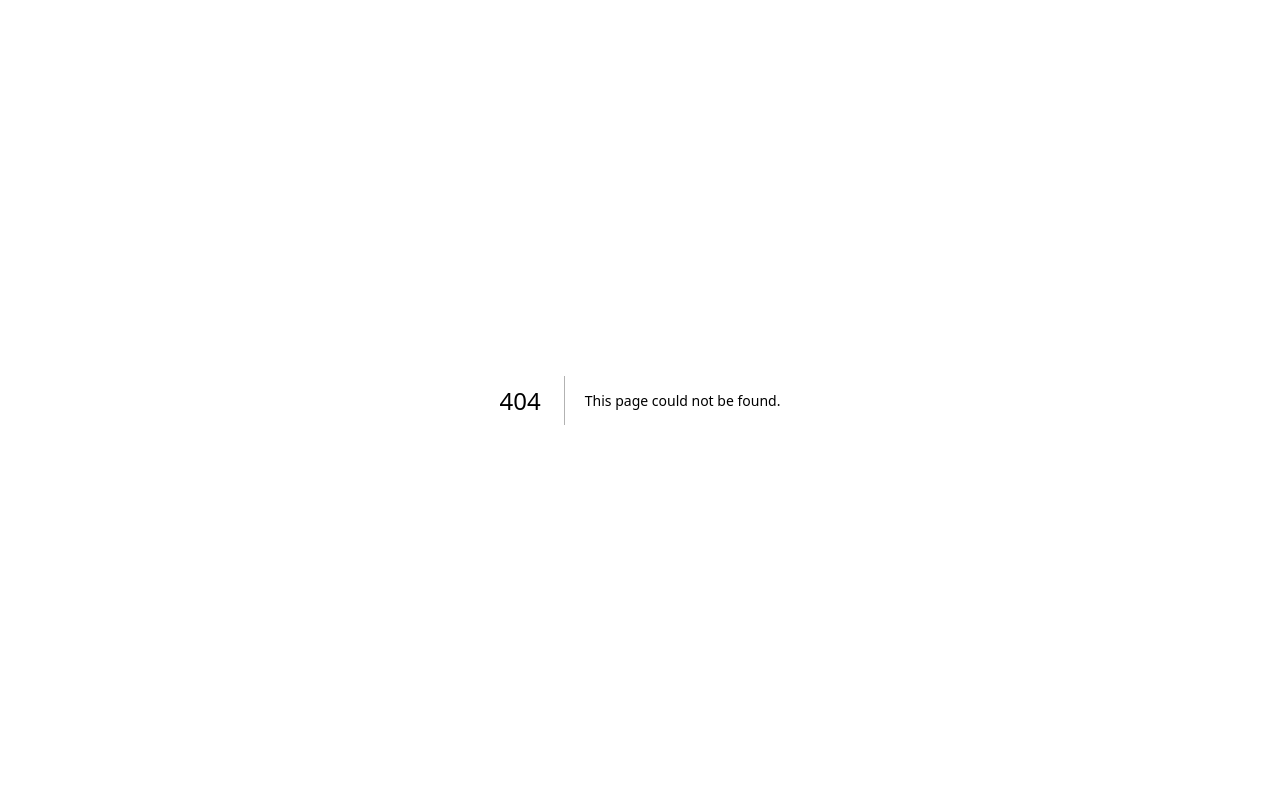
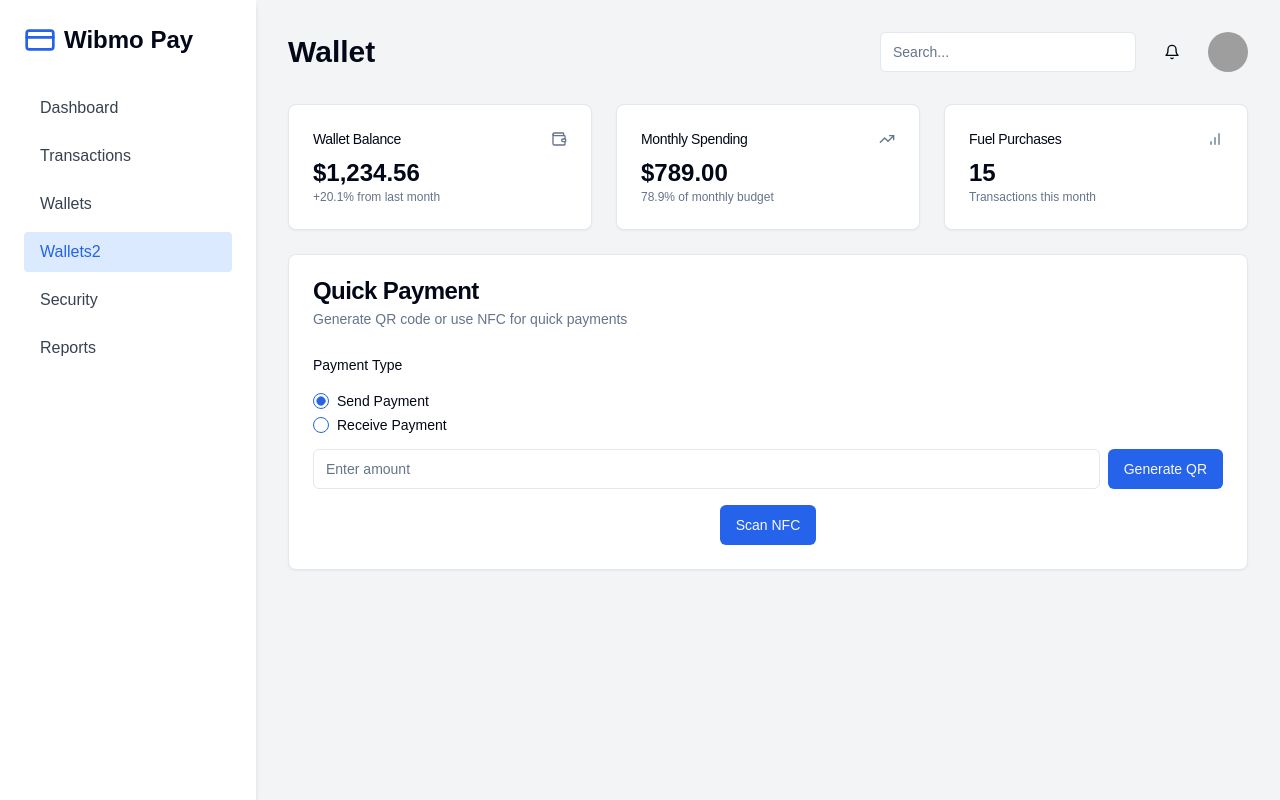
Before and after one commit to babuljackdev/wibmo_pay, a Next.js app: page /wallets2 in a window 1280 px wide. Before the commit this address had no page. Built offline with nearby package versions, Linux system fonts and the light colour scheme; grey boxes are pictures that could not be loaded.

Commit message:
added wallets2 page

```diff
--- a/app/components/navbar.tsx
+++ b/app/components/navbar.tsx
@@ -33,6 +33,11 @@ export default function Nav() {
                     </Link>
                 </li>
                 <li>
+                    <Link href="/wallets2" onClick={() => handleLinkClick('/wallets2')} className={`block py-2 px-4 rounded ${activeLink === '/wallets2' ? 'text-blue-600 bg-blue-100' : 'text-gray-700 hover:bg-gray-100'}`}>
+                        Wallets2
+                    </Link>
+                </li>
+                <li>
                     <Link href="/security" onClick={() => handleLinkClick('/security')} className={`block py-2 px-4 rounded ${activeLink === '/security' ? 'text-blue-600 bg-blue-100' : 'text-gray-700 hover:bg-gray-100'}`}>
                         Security
                     </Link>
--- a/app/page.tsx
+++ b/app/page.tsx
@@ -1,6 +1,8 @@
 import Image from "next/image";
+import { redirect } from "next/navigation";
 
 export default function Home() {
+  redirect('/login')
   return (
     <h1>Hello world!</h1>
   );
--- /dev/null
+++ b/app/wallets2/page.tsx
@@ -0,0 +1,184 @@
+'use client'
+
+import React, { useState } from 'react'
+import { BarChart, Bell, CreditCard, Download, FileText, PieChart, QrCode, Search, Smartphone, TrendingUp, Wallet, X } from 'lucide-react'
+import { QRCodeSVG as QRCode } from 'qrcode.react'
+
+import { Avatar, AvatarFallback, AvatarImage } from '@/components/ui/avatar'
+import { Button } from '@/components/ui/button'
+import { Card, CardContent, CardDescription, CardFooter, CardHeader, CardTitle } from '@/components/ui/card'
+import { Input } from '@/components/ui/input'
+import { Label } from '@/components/ui/label'
+import { RadioGroup, RadioGroupItem } from '@/components/ui/radio-group'
+import { Select, SelectContent, SelectItem, SelectTrigger, SelectValue } from '@/components/ui/select'
+import { Tabs, TabsContent, TabsList, TabsTrigger } from '@/components/ui/tabs'
+import {
+  Table,
+  TableBody,
+  TableCell,
+  TableHead,
+  TableHeader,
+  TableRow,
+} from '@/components/ui/table'
+import Nav from '../components/navbar'
+
+const recentTransactions = [
+  { id: 'TX123456', amount: 100.00, type: 'Payment', date: '2024-03-05', description: 'Fuel Purchase' },
+  { id: 'TX123457', amount: 500.00, type: 'Top-up', date: '2024-03-04', description: 'Wallet Recharge' },
+  { id: 'TX123458', amount: 75.50, type: 'Payment', date: '2024-03-03', description: 'Fuel Purchase' },
+  { id: 'TX123459', amount: 200.00, type: 'Withdrawal', date: '2024-03-02', description: 'Bank Transfer' },
+  { id: 'TX123460', amount: 50.00, type: 'Payment', date: '2024-03-01', description: 'Fuel Purchase' },
+]
+
+export default function WalletPage() {
+  const [paymentType, setPaymentType] = useState<string>('send')
+  const [amount, setAmount] = useState('')
+  const [showQRCode, setShowQRCode] = useState(false)
+  const [nfcScanning, setNfcScanning] = useState(false)
+
+  const generateQRCode = () => {
+    if (amount) {
+      setShowQRCode(true)
+    }
+  }
+
+  const startNFCScanning = () => {
+    setNfcScanning(true)
+    setTimeout(() => {
+      setNfcScanning(false)
+      alert('NFC scanning completed. Payment processed.')
+    }, 5000)
+  }
+
+  return (
+    <div className="flex h-screen bg-gray-100">
+      <aside className="w-64 bg-white p-6 shadow-md">
+        <div className="flex items-center mb-8">
+          <CreditCard className="h-8 w-8 text-blue-600 mr-2" />
+          <span className="text-2xl font-bold">Wibmo Pay</span>
+        </div>
+        <Nav />
+      </aside>
+
+      <main className="flex-1 p-8 overflow-auto">
+        <header className="flex justify-between items-center mb-8">
+          <h1 className="text-3xl font-bold">Wallet</h1>
+          <div className="flex items-center space-x-4">
+            <Input type="search" placeholder="Search..." className="w-64" />
+            <Button size="icon" variant="ghost">
+              <Bell className="h-5 w-5" />
+            </Button>
+            <Avatar>
+              <AvatarImage src="/placeholder.svg" alt="User" />
+              <AvatarFallback>AD</AvatarFallback>
+            </Avatar>
+          </div>
+        </header>
+
+        <div className="grid grid-cols-1 md:grid-cols-3 gap-6 mb-6">
+          <Card>
+            <CardHeader className="flex flex-row items-center justify-between space-y-0 pb-2">
+              <CardTitle className="text-sm font-medium">Wallet Balance</CardTitle>
+              <Wallet className="h-4 w-4 text-muted-foreground" />
+            </CardHeader>
+            <CardContent>
+              <div className="text-2xl font-bold">$1,234.56</div>
+              <p className="text-xs text-muted-foreground">+20.1% from last month</p>
+            </CardContent>
+          </Card>
+          <Card>
+            <CardHeader className="flex flex-row items-center justify-between space-y-0 pb-2">
+              <CardTitle className="text-sm font-medium">Monthly Spending</CardTitle>
+              <TrendingUp className="h-4 w-4 text-muted-foreground" />
+            </CardHeader>
+            <CardContent>
+              <div className="text-2xl font-bold">$789.00</div>
+              <p className="text-xs text-muted-foreground">78.9% of monthly budget</p>
+            </CardContent>
+          </Card>
+          <Card>
+            <CardHeader className="flex flex-row items-center justify-between space-y-0 pb-2">
+              <CardTitle className="text-sm font-medium">Fuel Purchases</CardTitle>
+              <BarChart className="h-4 w-4 text-muted-foreground" />
+            </CardHeader>
+            <CardContent>
+              <div className="text-2xl font-bold">15</div>
+              <p className="text-xs text-muted-foreground">Transactions this month</p>
+            </CardContent>
+          </Card>
+        </div>
+
+        <Card className="mb-6">
+          <CardHeader>
+            <CardTitle>Quick Payment</CardTitle>
+            <CardDescription>Generate QR code or use NFC for quick payments</CardDescription>
+          </CardHeader>
+          <CardContent>
+            <div className="space-y-4">
+              <div className="space-y-4">
+                <Label>Payment Type</Label>
+                <RadioGroup value={paymentType} onValueChange={setPaymentType}>
+                  <div className="flex items-center space-x-2">
+                    <RadioGroupItem value="send" id="send" />
+                    <Label htmlFor="send">Send Payment</Label>
+                  </div>
+                  <div className="flex items-center space-x-2">
+                    <RadioGroupItem value="receive" id="receive" />
+                    <Label htmlFor="receive">Receive Payment</Label>
+                  </div>
+                </RadioGroup>
+              </div>
+              <div className="flex space-x-2">
+                <Input
+                  type="number"
+                  placeholder="Enter amount"
+                  value={amount}
+                  onChange={(e) => setAmount(e.target.value)}
+                />
+                <Button onClick={generateQRCode}>Generate QR</Button>
+              </div>
+              <div className="flex justify-center">
+                <Button onClick={startNFCScanning} disabled={nfcScanning}>
+                  {nfcScanning ? 'Scanning...' : 'Scan NFC'}
+                </Button>
+              </div>
+            </div>
+          </CardContent>
+        </Card>
+
+        {showQRCode && (
+          <div className="fixed inset-0 bg-black bg-opacity-50 flex items-center justify-center z-50">
+            <div className="bg-white p-8 rounded-lg shadow-lg">
+              <div className="flex justify-between items-center mb-4">
+                <h2 className="text-2xl font-bold">Scan QR Code</h2>
+                <Button variant="ghost" size="icon" onClick={() => setShowQRCode(false)}>
+                  <X className="h-6 w-6" />
+                </Button>
+              </div>
+              <QRCode
+                value={JSON.stringify({
+                  type: paymentType,
+                  amount: parseFloat(amount) || 0
+                })}
+                size={200}
+              />
+              <p className="mt-4 text-center">Scan this QR code to {paymentType} payment of ${amount}</p>
+            </div>
+          </div>
+        )}
+
+        {nfcScanning && (
+          <div className="fixed inset-0 bg-black bg-opacity-50 flex items-center justify-center z-50">
+            <div className="bg-white p-8 rounded-lg shadow-lg text-center">
+              <h2 className="text-2xl font-bold mb-4">NFC Scanning</h2>
+              <div className="animate-pulse">
+                <Smartphone className="h-24 w-24 text-blue-500 mx-auto" />
+              </div>
+              <p className="mt-4">Hold your device near the NFC reader</p>
+            </div>
+          </div>
+        )}
+      </main>
+    </div>
+  )
+}
--- /dev/null
+++ b/components/ui/radio-group.tsx
@@ -0,0 +1,44 @@
+"use client"
+
+import * as React from "react"
+import * as RadioGroupPrimitive from "@radix-ui/react-radio-group"
+import { Circle } from "lucide-react"
+
+import { cn } from "@/lib/utils"
+
+const RadioGroup = React.forwardRef<
+  React.ElementRef<typeof RadioGroupPrimitive.Root>,
+  React.ComponentPropsWithoutRef<typeof RadioGroupPrimitive.Root>
+>(({ className, ...props }, ref) => {
+  return (
+    <RadioGroupPrimitive.Root
+      className={cn("grid gap-2", className)}
+      {...props}
+      ref={ref}
+    />
+  )
+})
+RadioGroup.displayName = RadioGroupPrimitive.Root.displayName
+
+const RadioGroupItem = React.forwardRef<
+  React.ElementRef<typeof RadioGroupPrimitive.Item>,
+  React.ComponentPropsWithoutRef<typeof RadioGroupPrimitive.Item>
+>(({ className, ...props }, ref) => {
+  return (
+    <RadioGroupPrimitive.Item
+      ref={ref}
+      className={cn(
+        "aspect-square h-4 w-4 rounded-full border border-primary text-primary ring-offset-background focus:outline-none focus-visible:ring-2 focus-visible:ring-ring focus-visible:ring-offset-2 disabled:cursor-not-allowed disabled:opacity-50",
+        className
+      )}
+      {...props}
+    >
+      <RadioGroupPrimitive.Indicator className="flex items-center justify-center">
+        <Circle className="h-2.5 w-2.5 fill-current text-current" />
+      </RadioGroupPrimitive.Indicator>
+    </RadioGroupPrimitive.Item>
+  )
+})
+RadioGroupItem.displayName = RadioGroupPrimitive.Item.displayName
+
+export { RadioGroup, RadioGroupItem }
--- a/package.json
+++ b/package.json
@@ -13,6 +13,7 @@
     "@radix-ui/react-checkbox": "^1.1.2",
     "@radix-ui/react-label": "^2.1.0",
     "@radix-ui/react-progress": "^1.1.0",
+    "@radix-ui/react-radio-group": "^1.2.1",
     "@radix-ui/react-select": "^2.1.2",
     "@radix-ui/react-separator": "^1.1.0",
     "@radix-ui/react-slot": "^1.1.0",
@@ -22,6 +23,7 @@
     "clsx": "^2.1.1",
     "lucide-react": "^0.454.0",
     "next": "14.2.16",
+    "qrcode.react": "^4.1.0",
     "react": "^18",
     "react-dom": "^18",
     "tailwind-merge": "^2.5.4",
```
Also changed, not shown: 1 other file (tests, documents, lock files or other folders).
